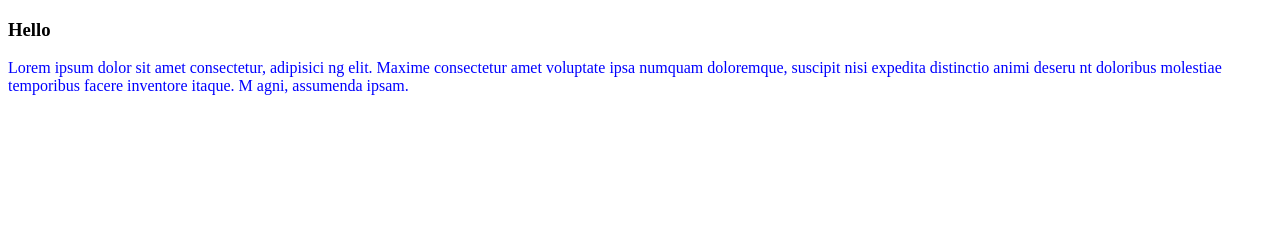
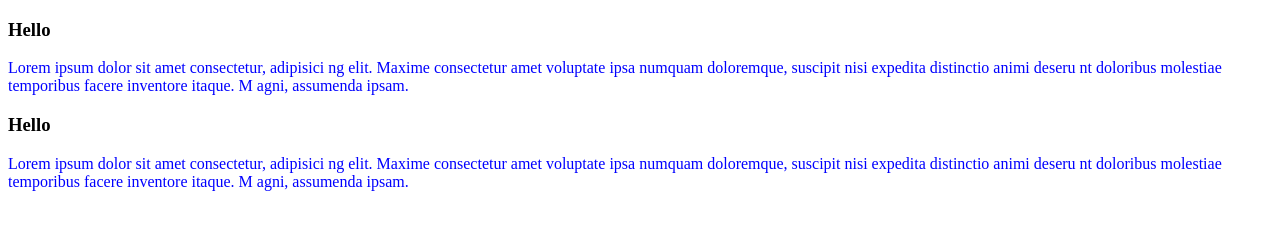
Before and after one commit to Sabbir-663/my-simple-website, a plain HTML site: page index.html in a window 1280 px wide. Drawn offline with Linux system fonts and the light colour scheme.

Commit message:
3rd Change

```diff
--- a/index.html
+++ b/index.html
@@ -16,6 +16,18 @@
     agni, assumenda ipsam.</p>
 
 
+
+    </div>
+    <div>
+        <h3>Hello</h3>
+<p class="op">Lorem ipsum dolor sit amet consectetur, adipisici
+    ng elit. Maxime consectetur amet voluptate ipsa numquam
+    doloremque, suscipit nisi expedita distinctio animi deseru
+    nt doloribus molestiae temporibus facere inventore itaque. M
+    agni, assumenda ipsam.</p>
+
+
+
     </div>
 </body>
 </html>
```
